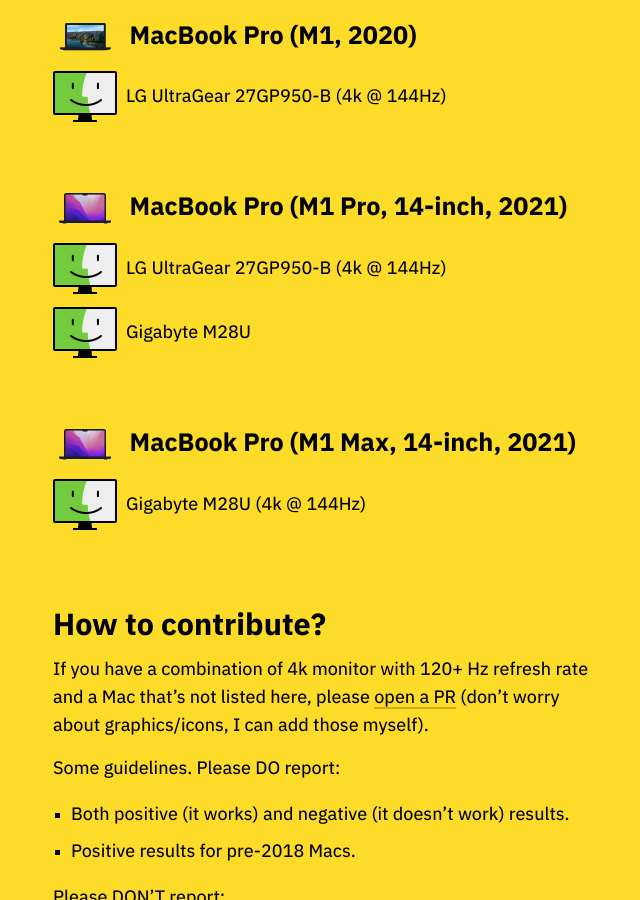
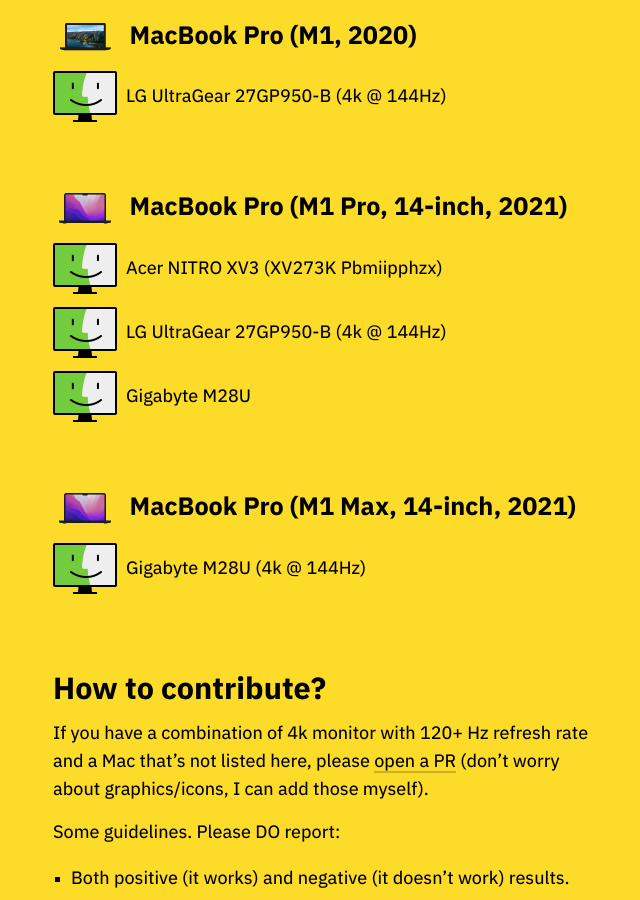
Before and after one commit to tonsky/tonsky.github.io, a Jekyll site: the page built from _posts/2021-02-24-monitors-mac.md, in a window 1280 px wide and 900 px high, scrolled down 4245 px. Shown: the whole window, without its empty margins (316-956 px from the left). Built offline with Jekyll 4.4.1, drawn with Linux system fonts in a browser that asks for light colours.

Commit message:
Add MacBook Pro (M1 Pro, 14-inch, 2021) and Acer Nitro XV3

```diff
--- a/_posts/2021-02-24-monitors-mac.md
+++ b/_posts/2021-02-24-monitors-mac.md
@@ -120,6 +120,8 @@
 
 ## <img src="mbp_14_2021.png" height=32> <span>MacBook Pro (M1 Pro, 14-inch, 2021)</span>
 
+<div class="row"><img src="works.png" height=64> <span>Acer NITRO XV3 (XV273K Pbmiipphzx)</span></div>
+
 <div class="row"><img src="works.png" height=64> <span>LG UltraGear 27GP950-B (4k @ 144Hz)</span></div>
 
 <div class="row"><img src="works.png" height=64> <span>Gigabyte M28U</span></div>
```
